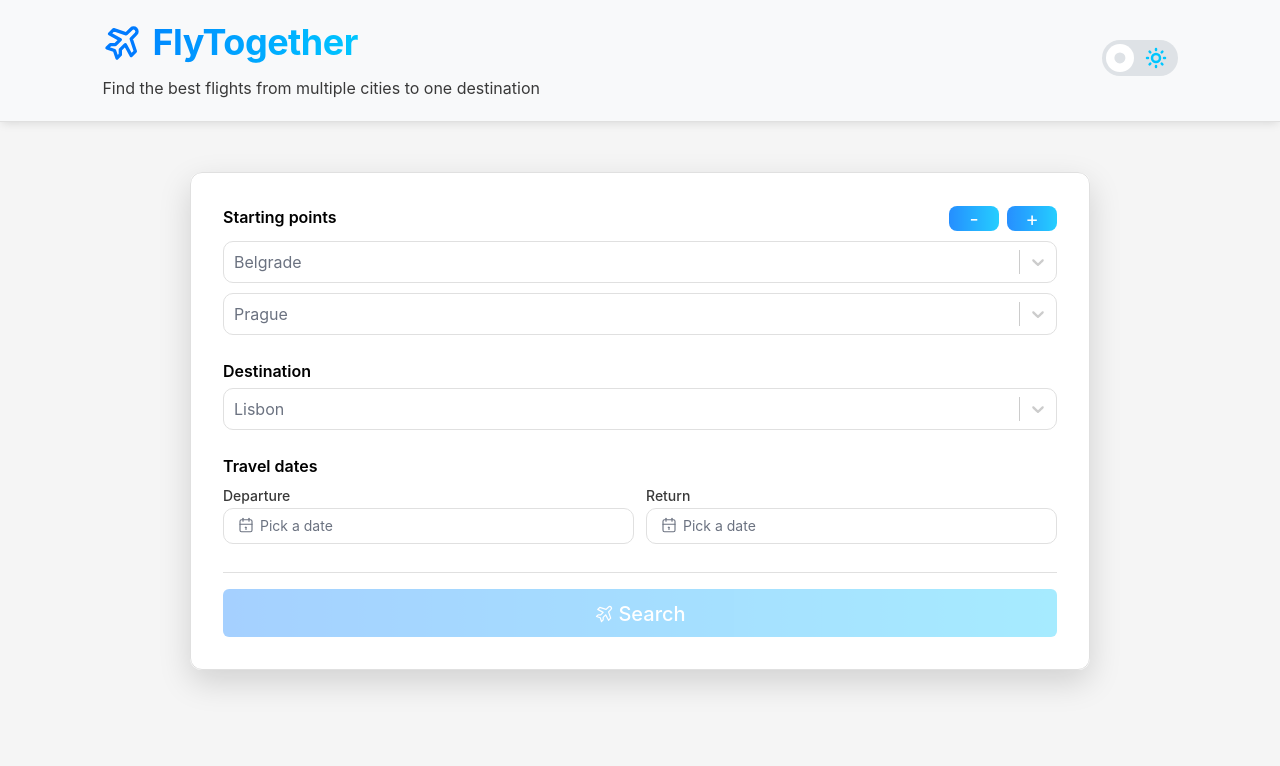
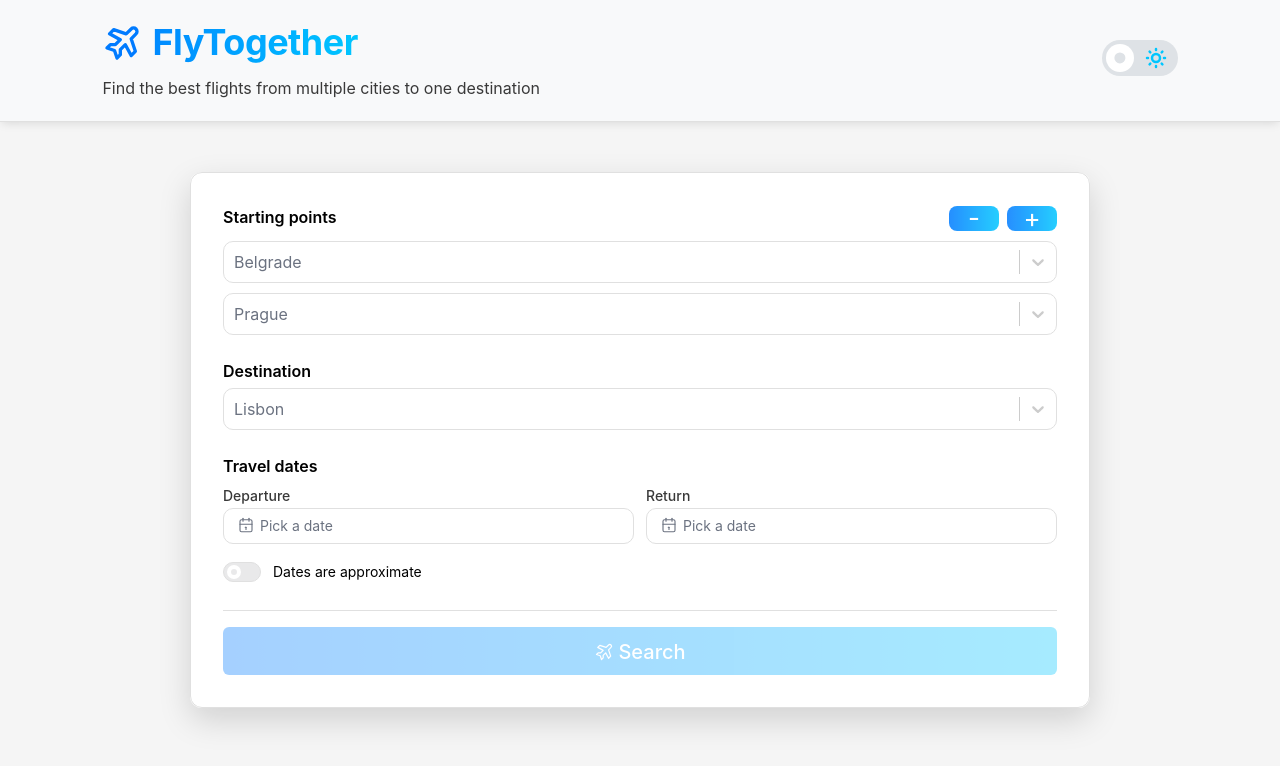
Before and after one commit to Piotr154/FlyTogether, a React (Vite) app in the folder client/: page / in a window 1280 px wide. Shown: the top 766 px of the page. Built offline with nearby package versions, Linux system fonts and the light colour scheme.

Commit message:
Added dates-are-approximate button, added animation to adding or removing starting point, fixed small dark mode inconsistencies.

```diff
--- a/client/package.json
+++ b/client/package.json
@@ -15,6 +15,7 @@
     "@mantine/hooks": "^8.3.15",
     "@tabler/icons-react": "^3.37.1",
     "dayjs": "^1.11.19",
+    "motion": "^12.34.3",
     "react": "^19.2.0",
     "react-dom": "^19.2.0",
     "react-scroll": "^1.9.3",
--- a/client/src/form-components/Form.jsx
+++ b/client/src/form-components/Form.jsx
@@ -3,7 +3,8 @@ import { DateField } from './DateField'
 import { SelectField } from './SelectField'
 import { GroupSizeButton } from './GroupSizeButton'
 import { IconPlaneTilt } from '@tabler/icons-react';
-import { Loader } from '@mantine/core';
+import { Loader, Switch } from '@mantine/core';
+import { AnimatePresence, motion } from "motion/react";
 import '../styles/Form.css'
 
 const today = new Date();
@@ -39,7 +40,7 @@ export const Form = ({ onSubmitData, isSearching }) => {
   const [destination, setDestination] = useState("");
   const [departureDate, setDepartureDate] = useState(null);
   const [returnDate, setReturnDate] = useState(null);
-  const [dateMargin, setDateMargin] = useState(0);
+  const [strictDate, setStrictDate] = useState(true);
   const [placeholderOrigin, setPlaceholderOrigin] = useState(() => Array.from({ length: groupSize }, () => randomCity()));
   const [placeholderDestination, setPlaceholderDestination] = useState(randomCity());
 
@@ -77,13 +78,13 @@ export const Form = ({ onSubmitData, isSearching }) => {
     setDestination("");
     setDepartureDate(null);
     setReturnDate(null);
-    setDateMargin(0);
+    setStrictDate(true);
   }
 
   /*
   const handleSubmit = async (e) => {
     e.preventDefault();
-    const margin = parseInt(dateMargin, 10) || 0;
+    const margin = (strictDate ? 0 : 3)
 
     const payload = {
       from: origin.join(','),               // String: "Berlin,Paris"]
@@ -128,7 +129,7 @@ export const Form = ({ onSubmitData, isSearching }) => {
       destination: destination,
       departureDate: departureDate,
       returnDate: returnDate,
-      dateMargin: dateMargin
+      strictDate: strictDate
     };
     onSubmitData(payload);
     clearForm();
@@ -139,8 +140,7 @@ export const Form = ({ onSubmitData, isSearching }) => {
     destination.length === 0 ||
     departureDate === null ||
     returnDate === null ||
-    normalizeDate(departureDate) > normalizeDate(returnDate) ||
-    isNaN(dateMargin)
+    normalizeDate(departureDate) > normalizeDate(returnDate)
   );
 
   return (
@@ -170,17 +170,18 @@ export const Form = ({ onSubmitData, isSearching }) => {
           </div>
 
           <div style={{ display: 'flex', flexDirection: 'column', gap: '10px' }}>
-            {groupSize === 1 ? (
-              <SelectField
-                key={0}
-                id={'user'}
-                placeholder={placeholderOrigin[0]}
-                value={origin[0]}
-                options={options}
-                onChange={(val) => handleOriginChange(val, 0)}
-              />
-            ) : (
+            <AnimatePresence mode="popLayout" initial={false}>
+              {
                 origin.map((singleOrigin, index) => (
+                  <motion.div
+                    key={index}
+                    initial={{ opacity: 0, y: -20, height: 0 }}
+                    animate={{ opacity: 1, y: 0, height: "auto" }}
+                    exit={{ opacity: 0, y: -20, height: 0 }}
+                    transition={{ duration: 0.3 }}
+                    layout
+                    style={{ overflow: 'hidden' }}
+                  >
                     <SelectField
                       key={index}
                       id={`starting-point-${index}`}
@@ -189,8 +190,10 @@ export const Form = ({ onSubmitData, isSearching }) => {
                       options={options}
                       onChange={(val) => handleOriginChange(val, index)}
                     />
+                  </motion.div>
                 ))
-            )}
+              }
+            </AnimatePresence>
           </div>
         </div>
 
@@ -229,6 +232,32 @@ export const Form = ({ onSubmitData, isSearching }) => {
                 today={normalizeDate(today)}
               />
            </div>
+           <div className="date-margin-field">
+            <Switch
+              label="Dates are approximate"
+              className = "date-margin-switch"
+              withThumbIndicator ={false}
+              styles={{
+                track: {
+                  border: "1px solid var(--app-border-color)",
+                  backgroundColor: strictDate
+                    ? "var(--app-date-toggle-bg)"
+                    : "rgb(0, 123, 255)",
+                  cursor: "pointer",
+                  transition: "background-color 0.3s ease, border-color 0.3s ease"
+                },
+                thumb: {
+                backgroundColor: strictDate
+                  ? "var(--app-date-toggle-bg)"
+                  : "rgb(0, 123, 255)",
+                border: "4px solid #fff",
+                transition: "background-color 0.3s ease, border-color 0.3s ease, left 150ms ease"
+              },
+              }}
+              onChange={() => setStrictDate(prev => !prev)}
+            />
+            {strictDate ? null : <span className ="date-margin-info">±3 days flexibility</span>}
+           </div>
         </div>
 
         <div className="search-form__actions">
--- a/client/src/styles/Form.css
+++ b/client/src/styles/Form.css
@@ -38,7 +38,8 @@
 }
 
 .search-form .group-size-button {
-  font-size: 20px;
+  padding-bottom: 2px;;
+  font-size: 26px;
   width: 50px;
   height: 25px;
   border-radius: 8px;
@@ -46,12 +47,13 @@
   transition: opacity 0.25s, background-color 0.3s ease-in-out;
 }
 
-.search-form .group-size-button:hover {
+.search-form .group-size-button:enabled:hover {
   opacity: 1;
 }
 
 .search-form .group-size-button:disabled {
   cursor: default;
+  background-color: var(--app-date-toggle-bg);
 }
 
 .search-form .my-react-select__control {
@@ -158,6 +160,19 @@
   color: var(--app-text-placeholder);
 }
 
+.date-margin-field{
+  margin-top: 18px;
+  font-size: 14px;
+  display: flex;
+  flex-direction: row;
+  justify-content: space-between;
+}
+
+.date-margin-info{
+  margin-top: auto;
+  font-size: 12px;
+}
+
 .error-message {
   color: #fa5252;
   opacity: 0.8;
--- a/client/src/styles/index.css
+++ b/client/src/styles/index.css
@@ -19,6 +19,7 @@
   --app-calendar-bg: white;
   --app-calendar-selected: rgba(0, 200, 255, 0.55);
   --app-calendar-weekend-color: rgb(220, 0, 0);
+  --app-date-toggle-bg: #E9E9EA;
 }
 
 :root.dark-mode {
@@ -37,6 +38,7 @@
   --app-calendar-bg: #2f3036;
   --app-calendar-selected: rgba(0, 180, 255, 0.8);
   --app-calendar-weekend-color: rgb(255, 80, 80);
+  --app-date-toggle-bg: #373a40;
 }
 
 * {
```
Also changed, not shown: 1 other file (tests, documents, lock files or other folders). Lines whose indentation alone changed are shown as unchanged.
